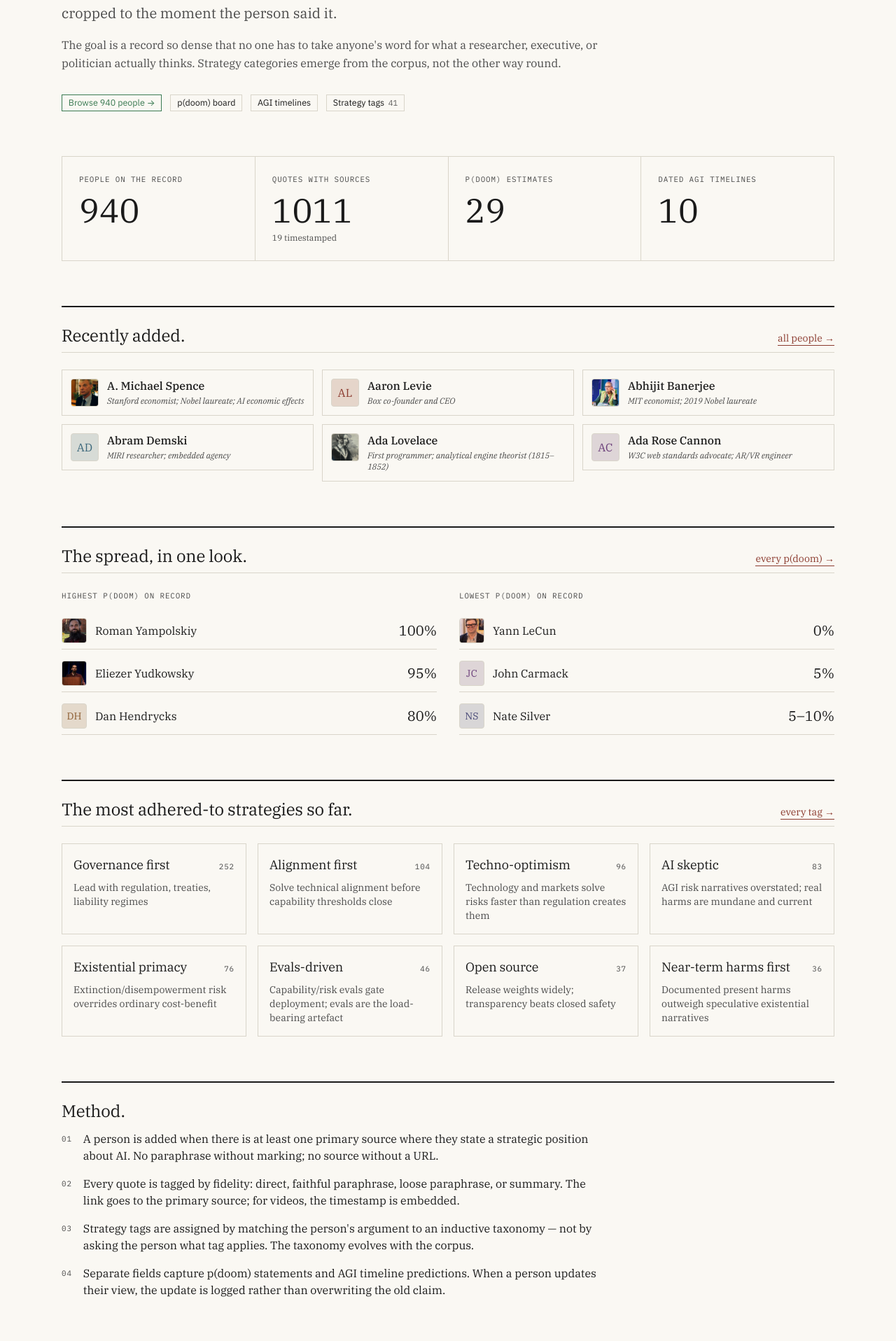
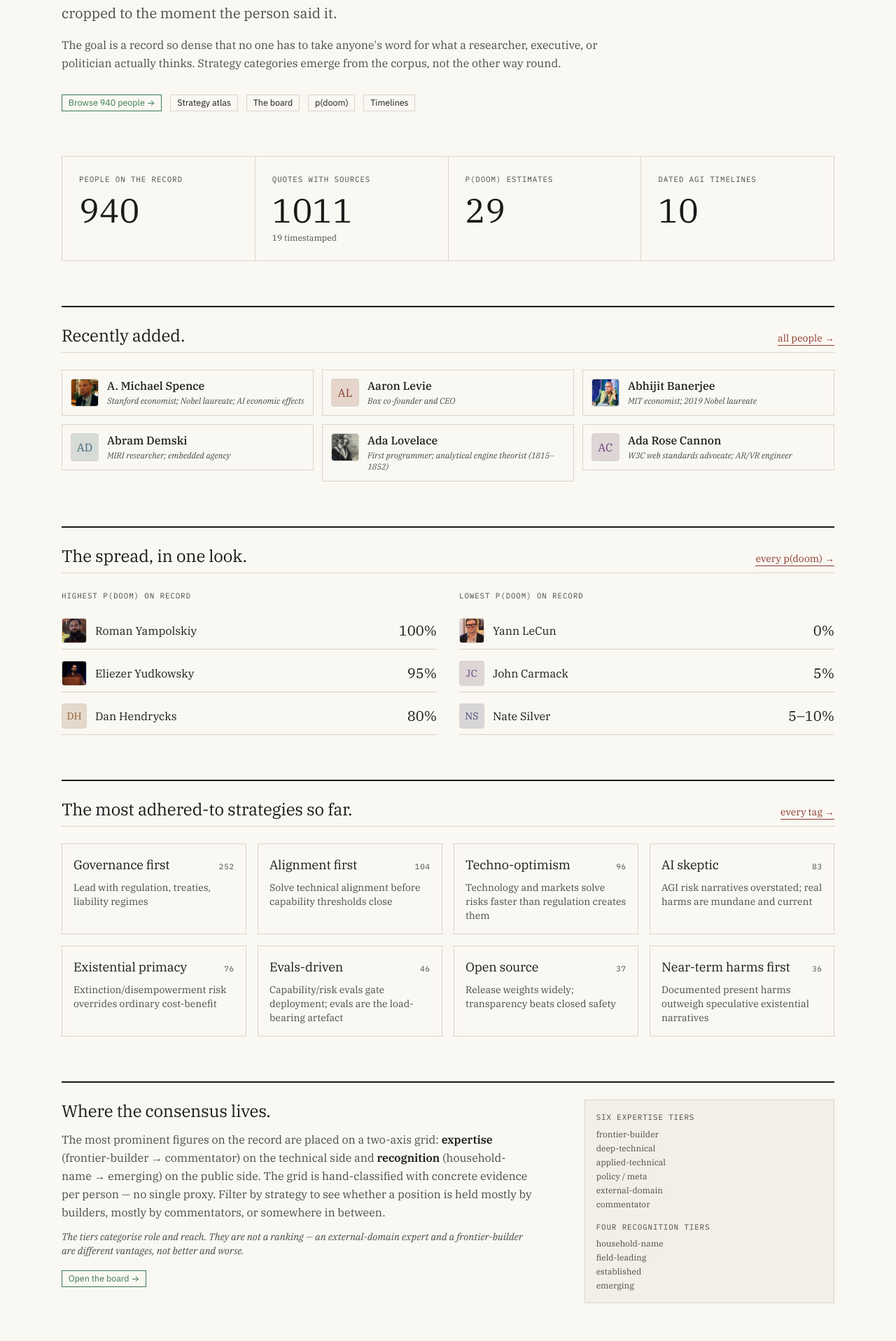
Before and after one commit to NoahLloyd/strategy-atlas, a Next.js app: page / in a window 1280 px wide. Shown: the part 384-2300 px from the top of the page at 70% size. Built offline with nearby package versions, Linux system fonts and the light colour scheme.

Commit message:
Promote board on landing page, surface tiers in nav chips

```diff
--- a/src/app/page.tsx
+++ b/src/app/page.tsx
@@ -75,14 +75,17 @@ export default function HomePage() {
           <Link href="/people" className="chip is-complement">
             Browse {people.length} people →
           </Link>
+          <Link href="/atlas" className="chip">
+            Strategy atlas
+          </Link>
+          <Link href="/board" className="chip">
+            The board
+          </Link>
           <Link href="/pdoom" className="chip">
-            p(doom) board
+            p(doom)
           </Link>
           <Link href="/timelines" className="chip">
-            AGI timelines
-          </Link>
-          <Link href="/strategies" className="chip">
-            Strategy tags <span className="direction">{tagStats.length}</span>
+            Timelines
           </Link>
         </div>
       </section>
@@ -239,6 +242,62 @@ export default function HomePage() {
       )}
 
       <section className="mb-16 border-t-2 border-[var(--color-ink)] pt-6">
+        <div className="grid md:grid-cols-[2fr_1fr] gap-8 items-start">
+          <div>
+            <h2
+              className="text-2xl mb-3"
+              style={{ fontFamily: "var(--font-display)" }}
+            >
+              Where the consensus lives.
+            </h2>
+            <p
+              className="text-base leading-relaxed mb-3 max-w-2xl"
+              style={{ color: "var(--color-ink-soft)" }}
+            >
+              The most prominent figures on the record are placed on a
+              two-axis grid: <strong style={{ color: "var(--color-ink)" }}>expertise</strong>{" "}
+              (frontier-builder → commentator) on the technical side and{" "}
+              <strong style={{ color: "var(--color-ink)" }}>recognition</strong>{" "}
+              (household-name → emerging) on the public side. The grid is
+              hand-classified with concrete evidence per person — no single
+              proxy. Filter by strategy to see whether a position is held
+              mostly by builders, mostly by commentators, or somewhere in
+              between.
+            </p>
+            <p
+              className="text-sm italic mb-4 max-w-2xl"
+              style={{ color: "var(--color-ink-soft)" }}
+            >
+              The tiers categorise role and reach. They are not a ranking —
+              an external-domain expert and a frontier-builder are different
+              vantages, not better and worse.
+            </p>
+            <Link href="/board" className="chip is-complement">
+              Open the board →
+            </Link>
+          </div>
+          <div className="border hairline p-4" style={{ background: "var(--color-parchment-soft)" }}>
+            <p className="num-label mb-2">six expertise tiers</p>
+            <ul className="text-xs space-y-1" style={{ color: "var(--color-ink-soft)" }}>
+              <li>frontier-builder</li>
+              <li>deep-technical</li>
+              <li>applied-technical</li>
+              <li>policy / meta</li>
+              <li>external-domain</li>
+              <li>commentator</li>
+            </ul>
+            <p className="num-label mb-2 mt-4">four recognition tiers</p>
+            <ul className="text-xs space-y-1" style={{ color: "var(--color-ink-soft)" }}>
+              <li>household-name</li>
+              <li>field-leading</li>
+              <li>established</li>
+              <li>emerging</li>
+            </ul>
+          </div>
+        </div>
+      </section>
+
+      <section className="mb-16 border-t-2 border-[var(--color-ink)] pt-6">
         <h2
           className="text-2xl mb-3"
           style={{ fontFamily: "var(--font-display)" }}
```
